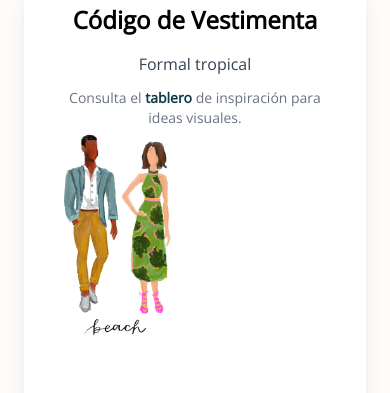
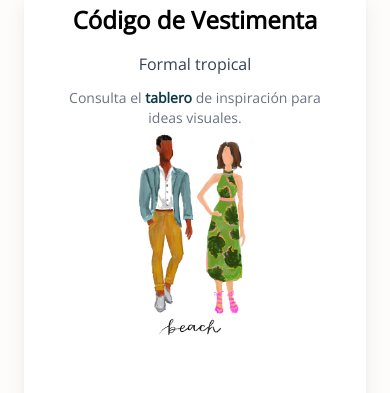
Before and after one commit to teroga2007/weddingApp, a React (Vite) app: page /#/event-info in a window 390 px wide. Shown: the part 780-1173 px from the top of the page. Built offline with nearby package versions, Linux system fonts and the light colour scheme; grey boxes are pictures that could not be loaded.

Commit message:
Event-info fixes

```diff
--- a/src/components/GeneralInfo.jsx
+++ b/src/components/GeneralInfo.jsx
@@ -83,13 +83,13 @@ export default function GeneralInfo({
               tablero{" "}
             </a>
             de inspiración para ideas visuales.
-            <img
-              src={dresscode}
-              alt="Formal Tropical example"
-              className="w-32"
-              loading="lazy"
-            />
           </p>
+          <img
+            src={dresscode}
+            alt="Formal Tropical example"
+            className="w-32 m-auto md:m-0"
+            loading="lazy"
+          />
         </div>
 
         <div
--- a/src/components/LodgingRecommendations.jsx
+++ b/src/components/LodgingRecommendations.jsx
@@ -9,7 +9,7 @@ export default function LodgingRecommendations({ data }) {
     >
       {data.map((section, idx) => (
         <div key={idx} className="bg-white p-10 rounded-3xl shadow-xl">
-          <h2 className="text-2xl font-extrabold mb-4 text-center text-primary-500">
+          <h2 className="text-2xl font-extrabold mb-4 text-center text-primary-600">
             {section.section}
           </h2>
           {section.description && (
@@ -18,7 +18,7 @@ export default function LodgingRecommendations({ data }) {
             </p>
           )}
 
-          <div className="grid grid-cols-1 sm:grid-cols-2 lg:grid-cols-3 gap-8">
+          <div className="grid grid-cols-1 lg:grid-cols-3 gap-8">
             {section.places.map((place, index) => (
               <div
                 key={index}
```
